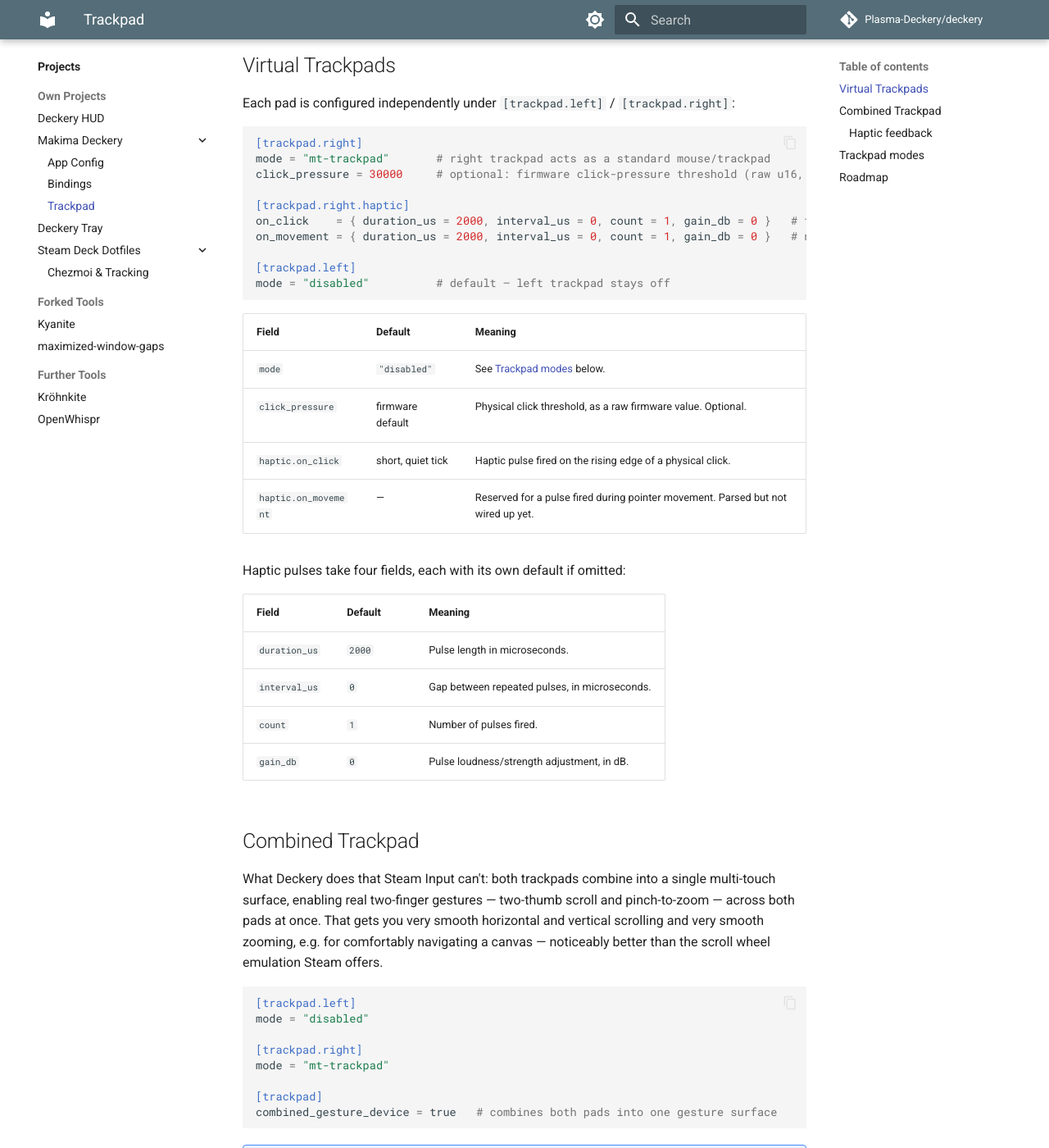
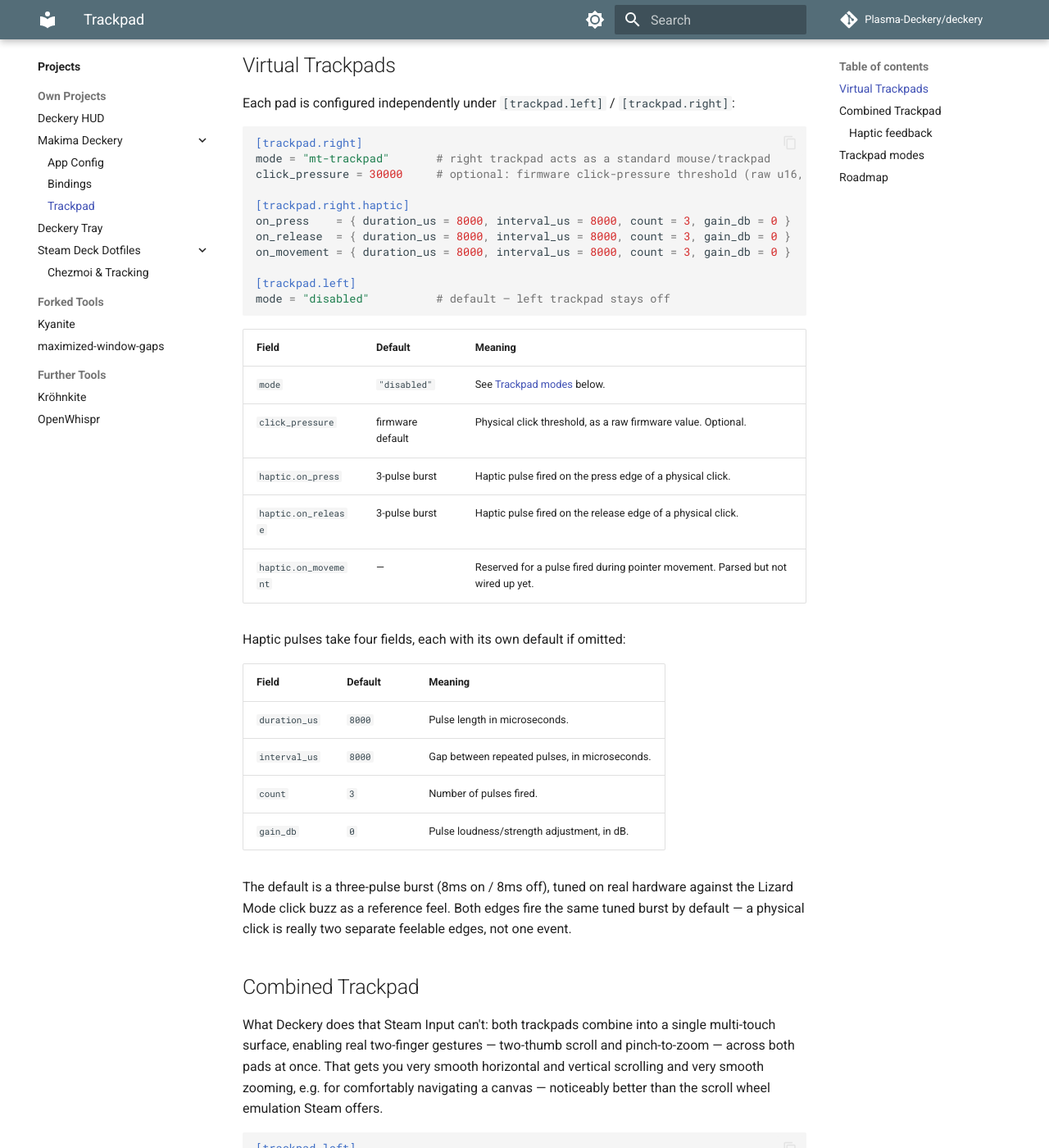
Before and after one commit to Plasma-Deckery/deckery, an MkDocs documentation site: the page built from docs/projects/makima-deckery/trackpad.md, in a window 1280 px wide and 1400 px high, scrolled down 602 px. Shown: the whole window at 82% size. Built offline with MkDocs 1.6.1 and Material for MkDocs 9.7.7, drawn with Linux system fonts in a browser that asks for light colours; comment, search, counter and statistics services are not loaded.

Commit message:
docs: update trackpad haptics to match on_press/on_release split
Doc previously described the old single on_click pulse with the
untuned 2000/0/1/0 defaults. trackpad-config now fires two independent
edges (on_press/on_release) with a hardware-tuned 8000/8000/3/0 burst
default, validated against the Lizard Mode click buzz.

```diff
--- a/docs/projects/makima-deckery/trackpad.md
+++ b/docs/projects/makima-deckery/trackpad.md
@@ -17,8 +17,9 @@
 click_pressure = 30000     # optional: firmware click-pressure threshold (raw u16, omit for firmware default)
 
 [trackpad.right.haptic]
-on_click    = { duration_us = 2000, interval_us = 0, count = 1, gain_db = 0 }   # fires on physical click
-on_movement = { duration_us = 2000, interval_us = 0, count = 1, gain_db = 0 }   # not wired up yet
+on_press    = { duration_us = 8000, interval_us = 8000, count = 3, gain_db = 0 }   # fires when the finger presses down
+on_release  = { duration_us = 8000, interval_us = 8000, count = 3, gain_db = 0 }   # fires when the finger lifts off the click
+on_movement = { duration_us = 8000, interval_us = 8000, count = 3, gain_db = 0 }   # not wired up yet
 
 [trackpad.left]
 mode = "disabled"          # default — left trackpad stays off
@@ -28,17 +29,20 @@
 |---|---|---|
 | `mode` | `"disabled"` | See [Trackpad modes](#trackpad-modes) below. |
 | `click_pressure` | firmware default | Physical click threshold, as a raw firmware value. Optional. |
-| `haptic.on_click` | short, quiet tick | Haptic pulse fired on the rising edge of a physical click. |
+| `haptic.on_press` | 3-pulse burst | Haptic pulse fired on the press edge of a physical click. |
+| `haptic.on_release` | 3-pulse burst | Haptic pulse fired on the release edge of a physical click. |
 | `haptic.on_movement` | — | Reserved for a pulse fired during pointer movement. Parsed but not wired up yet. |
 
 Haptic pulses take four fields, each with its own default if omitted:
 
 | Field | Default | Meaning |
 |---|---|---|
-| `duration_us` | `2000` | Pulse length in microseconds. |
-| `interval_us` | `0` | Gap between repeated pulses, in microseconds. |
-| `count` | `1` | Number of pulses fired. |
+| `duration_us` | `8000` | Pulse length in microseconds. |
+| `interval_us` | `8000` | Gap between repeated pulses, in microseconds. |
+| `count` | `3` | Number of pulses fired. |
 | `gain_db` | `0` | Pulse loudness/strength adjustment, in dB. |
+
+The default is a three-pulse burst (8ms on / 8ms off), tuned on real hardware against the Lizard Mode click buzz as a reference feel. Both edges fire the same tuned burst by default — a physical click is really two separate feelable edges, not one event.
 
 ## Combined Trackpad
 
```
Also changed, not shown: docs/reference/trackpad-architecture.md (+3 -3 lines).
